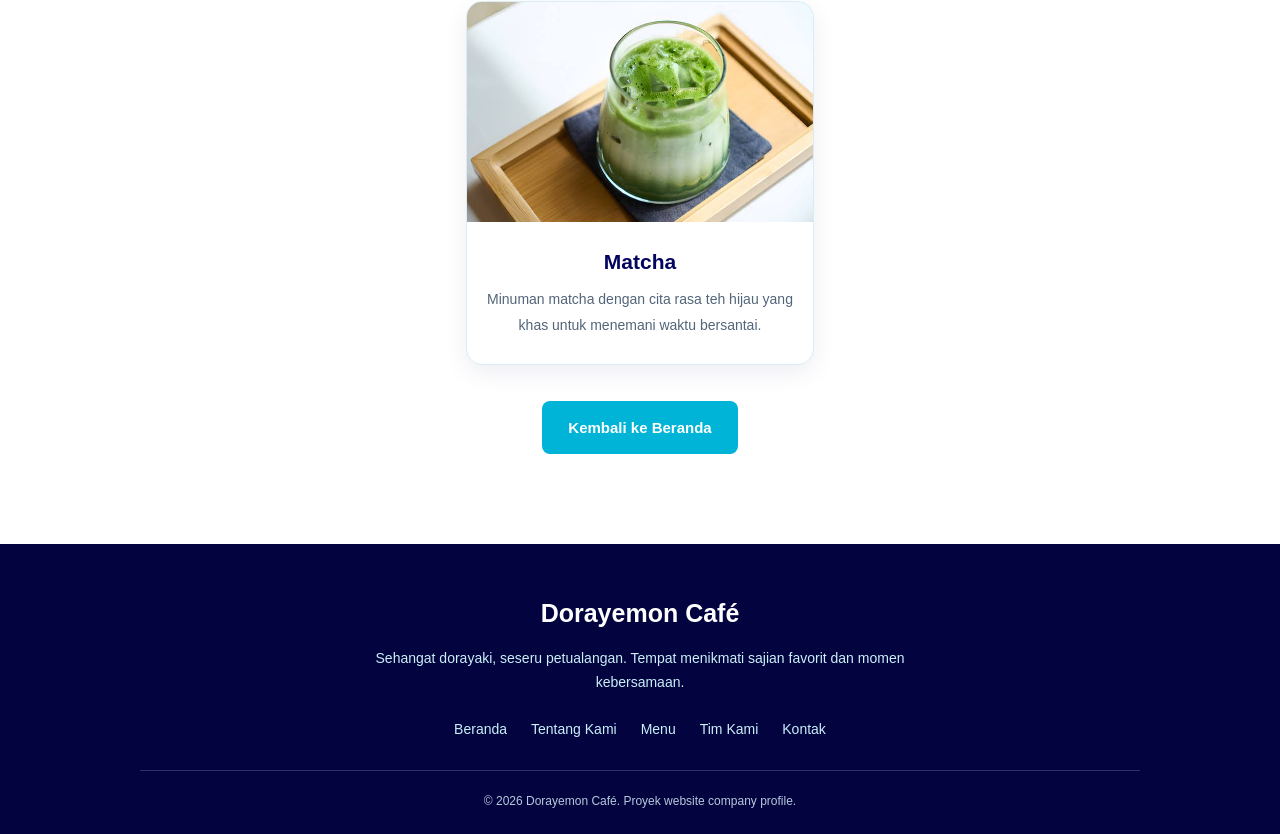
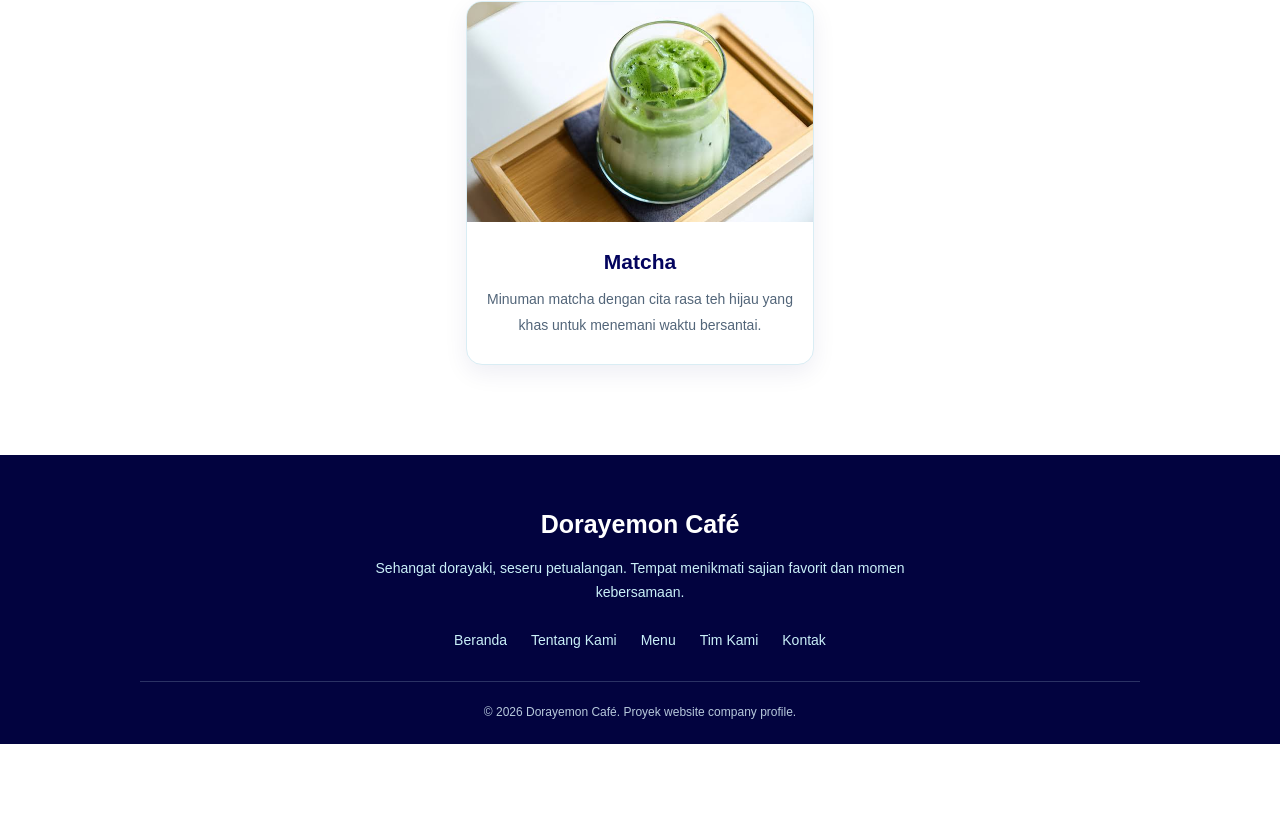
Before and after one commit to Charly-437/535250039_Tugas4_PraktikumFrontEnd, a Next.js app: page /menu in a window 1280 px wide. Shown: the part 1188-2022 px from the top of the page. After the commit the page ends 1932 px from the top, so only its background shows below. Built offline with nearby package versions, Linux system fonts and the light colour scheme.

Commit message:
refactor(menu): remove redundant back-to-home button

```diff
--- a/src/app/menu/page.tsx
+++ b/src/app/menu/page.tsx
@@ -1,5 +1,4 @@
 import Image from "next/image";
-import Link from "next/link";
 
 // Data seluruh menu beserta deskripsi dan lokasi gambarya
 const menuItems = [
@@ -83,13 +82,6 @@ export default function MenuPage() {
               </article>
             ))}
           </div>
-
-          <Link
-            href="/"
-            className="button button-primary menu-button"
-          >
-            Kembali ke Beranda
-          </Link>
         </div>
       </section>
     </main>
```
